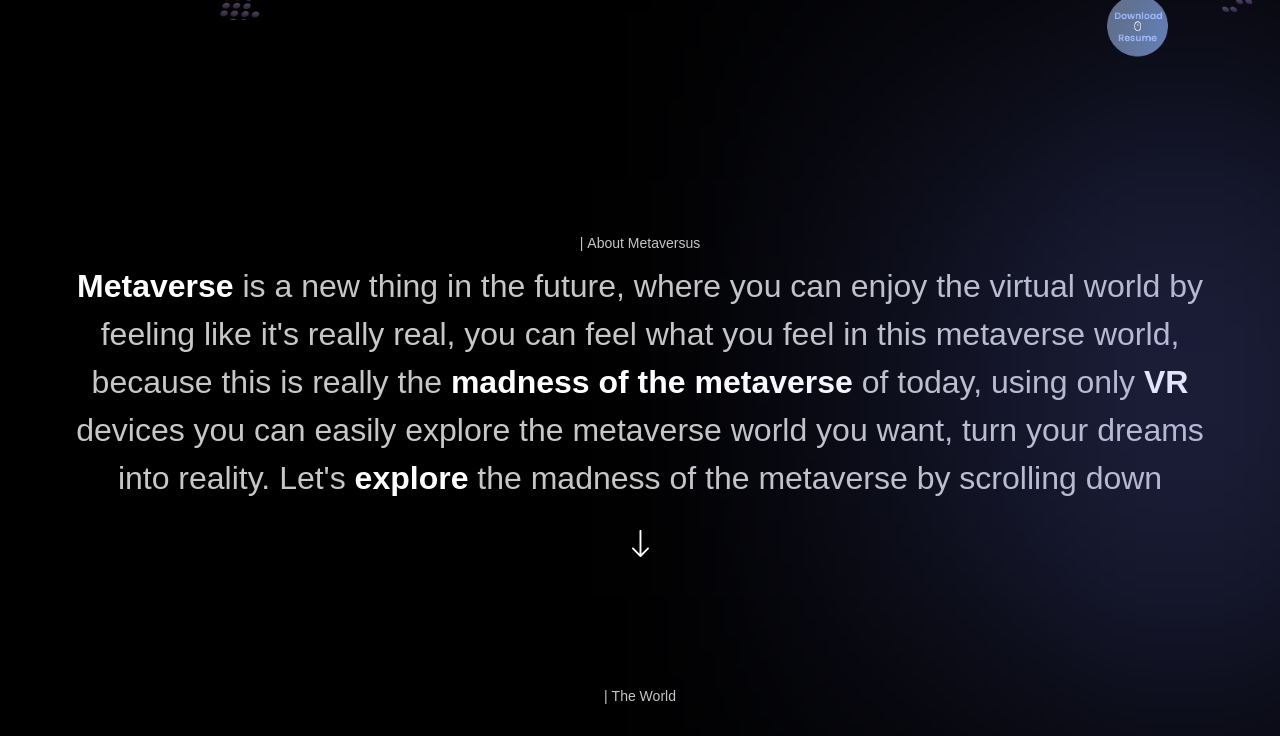
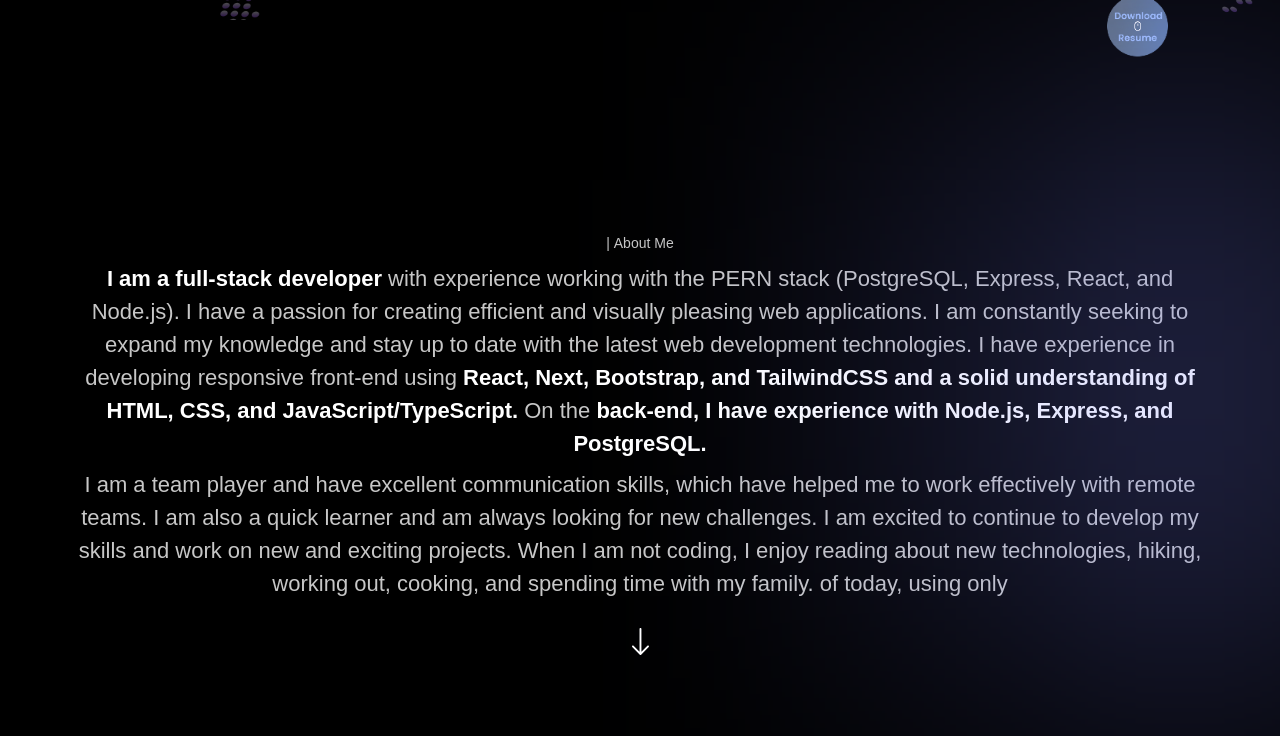
Before and after one commit to AMT98/PortfolioV2, a Next.js app: page / in a window 1280 px wide. Shown: the part 627-1363 px from the top of the page. Built offline with nearby package versions, Linux system fonts and the light colour scheme; a web font is replaced by a local one.

Commit message:
About section done

```diff
--- a/sections/About.jsx
+++ b/sections/About.jsx
@@ -16,25 +16,46 @@ const About = () => (
       viewport={{ once: false, amount: 0.25 }}
       className={`${styles.innerWidth} mx-auto ${styles.flexCenter} flex-col`}
     >
-      <TypingText title="| About Metaversus" textStyles="text-center" />
+      <TypingText title="| About Me" textStyles="text-center" />
 
       <motion.p
         variants={fadeIn('up', 'tween', 0.2, 1)}
-        className="mt-[8px] font-normal sm:text-[32px] text-[20px] text-center text-secondary-white"
+        className="mt-[8px] font-normal sm:text-[22px] text-[10px] text-center text-secondary-white"
       >
-        <span className="font-extrabold text-white">Metaverse</span> is a new
-        thing in the future, where you can enjoy the virtual world by feeling
-        like it's really real, you can feel what you feel in this metaverse
-        world, because this is really the{' '}
+        <span className="font-extrabold text-white">I am a full-stack developer </span> {' '}with experience working with the
+        PERN stack (PostgreSQL, Express, React, and Node.js). I have a
+        passion for creating efficient and visually pleasing web
+        applications. I am constantly seeking to expand my knowledge and
+        stay up to date with the latest web development technologies.
+
+        I have experience in developing responsive front-end using{' '}
         <span className="font-extrabold text-white">
-          madness of the metaverse
+
+          React, Next, Bootstrap, and TailwindCSS and a solid
+          understanding of HTML, CSS, and JavaScript/TypeScript.
         </span>{' '}
+
+        On the{' '}
+        <span className="font-extrabold text-white">
+
+          back-end, I have experience with
+          Node.js, Express, and
+          PostgreSQL.
+        </span>{' '}
+
+      </motion.p>
+      <motion.p variants={fadeIn('up', 'tween', 0.3, 1)}
+        className="mt-[8px] font-normal sm:text-[22px] text-[10px] text-center text-secondary-white"
+      >
+        I am a team player and have excellent communication
+        skills, which have helped me to work effectively with remote
+        teams. I am also a quick learner and am always looking for new
+        challenges. I am excited to continue to develop my skills and
+        work on new and exciting projects. When I am not coding, I enjoy
+        reading about new technologies, hiking, working out, cooking,
+        and spending time with my family.
         of today, using only{' '}
-        <span className="font-extrabold text-white">VR</span> devices you can
-        easily explore the metaverse world you want, turn your dreams into
-        reality. Let's{' '}
-        <span className="font-extrabold text-white">explore</span> the madness
-        of the metaverse by scrolling down
+
       </motion.p>
 
       <motion.img
```
